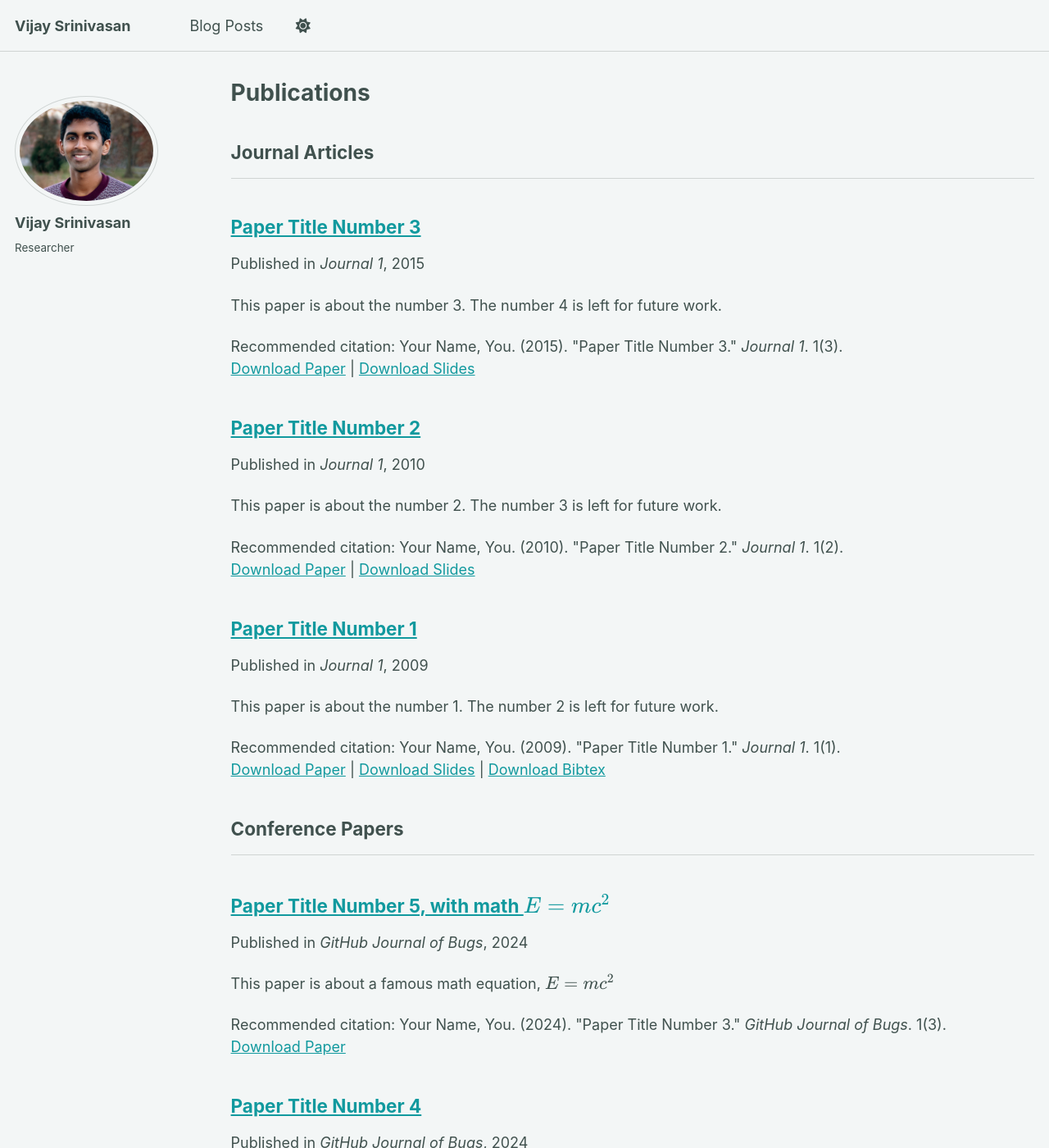
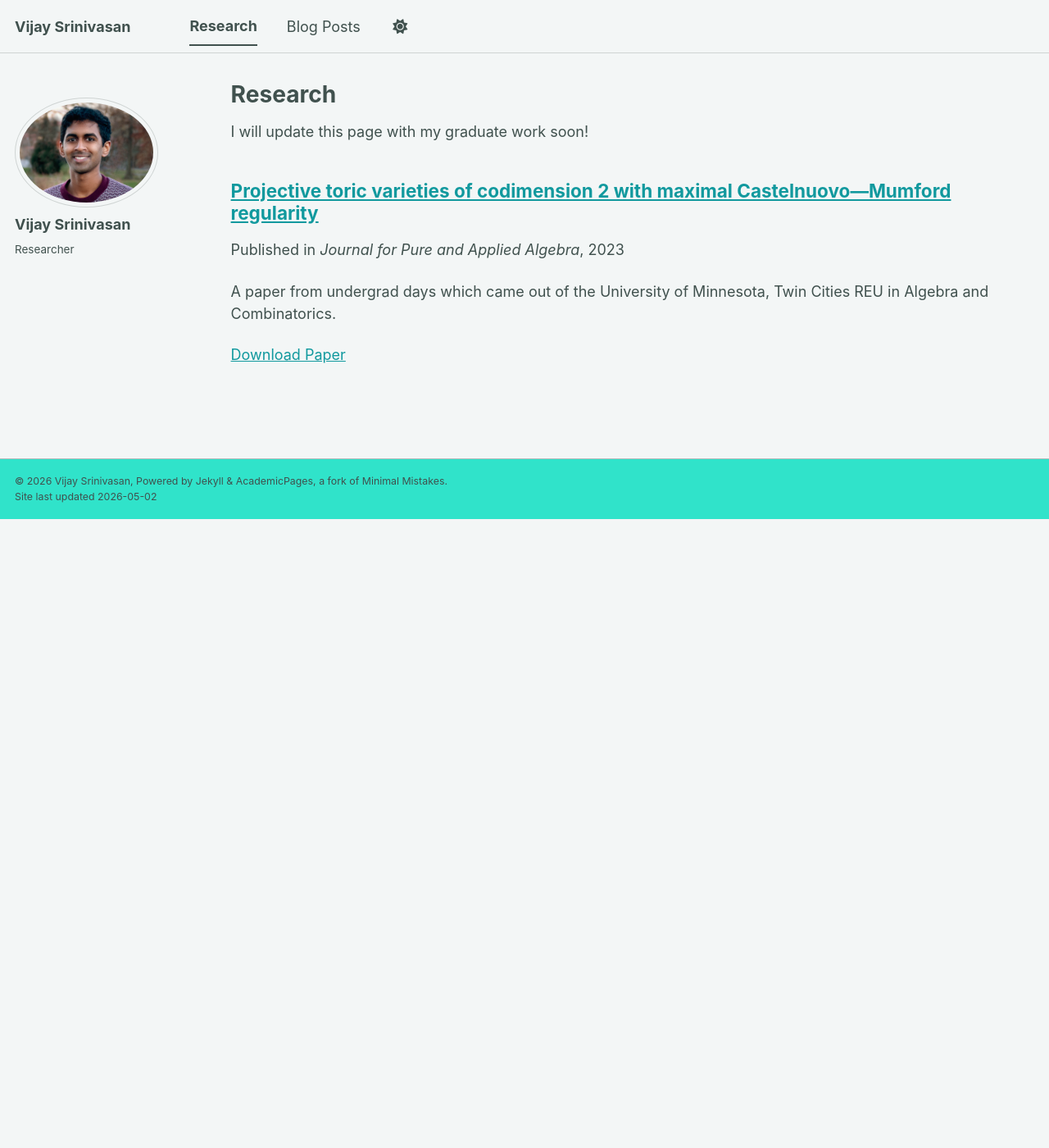
Before and after one commit to vr-srinivasan/vr-srinivasan.github.io, a Jekyll site: the page built from _pages/research.html, in a window 1280 px wide and 1400 px high. Shown: the whole window at 82% size. Built offline with Jekyll 4.4.1, drawn with Linux system fonts in a browser that asks for light colours; a script bundle is joined from its source files by our own code; library files that are not in the unit come from our copies; some of the changed text lies outside the part shown.

Commit message:
research page and new post

```diff
--- a/_config.yml
+++ b/_config.yml
@@ -84,12 +84,10 @@ author:
 
 # Publication Category - The following the list of publication categories and their headings
 publication_category:
-  books:
-    title: 'Books'
-  manuscripts:
-    title: 'Journal Articles'
-  conferences:
-    title: 'Conference Papers'
+  graduate:
+    title: 'Graduate work'
+  undergrad:
+    title: 'Undergraduate work'
 
 # Site Settings
 teaser                   :  # filename of teaser fallback teaser image placed in /images/ for social media previews
--- a/_data/navigation.yml
+++ b/_data/navigation.yml
@@ -8,8 +8,8 @@
 #      Markdown formatted page while the second is generated using JSON.
 
 main:
-  #- title: "Publications"
-    #url: /publications/
+  - title: "Research"
+    url: /research/
 
   #- title: #"Talks"
     #url: #/talks/
--- a/_pages/publications.html
+++ b/_pages/research.html
@@ -1,10 +1,10 @@
 ---
 layout: archive
-title: "Publications"
-permalink: /publications/
+title: "Research"
+permalink: /research/
 author_profile: true
 ---
-
+<p> I will update this page with my graduate work soon!</p>
 {% if site.author.googlescholar %}
   <div class="wordwrap">You can also find my articles on <a href="{{site.author.googlescholar}}">my Google Scholar profile</a>.</div>
 {% endif %}
@@ -12,7 +12,8 @@ author_profile: true
 {% include base_path %}
 
 <!-- New style rendering if publication categories are defined -->
-{% if site.publication_category %}
+<!-- first line formerly if site.publication_category -->
+{% if false %}
   {% for category in site.publication_category  %}
     {% assign title_shown = false %}
     {% for post in site.publications reversed %}
@@ -20,7 +21,7 @@ author_profile: true
         {% continue %}
       {% endif %}
       {% unless title_shown %}
-        <h2>{{ category[1].title }}</h2><hr />
+        <h2>{{ category[1].title }}</h2><hr/>
         {% assign title_shown = true %}
       {% endunless %}
       {% include archive-single.html %}
--- a/_publications/2009-10-01-paper-title-number-1.md
+++ /dev/null
@@ -1,14 +0,0 @@
----
-title: "Paper Title Number 1"
-collection: publications
-category: manuscripts
-permalink: /publication/2009-10-01-paper-title-number-1
-excerpt: 'This paper is about the number 1. The number 2 is left for future work.'
-date: 2009-10-01
-venue: 'Journal 1'
-slidesurl: 'https://academicpages.github.io/files/slides1.pdf'
-paperurl: 'https://academicpages.github.io/files/paper1.pdf'
-bibtexurl: 'https://academicpages.github.io/files/bibtex1.bib'
-citation: 'Your Name, You. (2009). &quot;Paper Title Number 1.&quot; <i>Journal 1</i>. 1(1).'
----
-The contents above will be part of a list of publications, if the user clicks the link for the publication than the contents of section will be rendered as a full page, allowing you to provide more information about the paper for the reader. When publications are displayed as a single page, the contents of the above "citation" field will automatically be included below this section in a smaller font.
--- a/_publications/2010-10-01-paper-title-number-2.md
+++ /dev/null
@@ -1,14 +0,0 @@
----
-title: "Paper Title Number 2"
-collection: publications
-category: manuscripts
-permalink: /publication/2010-10-01-paper-title-number-2
-excerpt: 'This paper is about the number 2. The number 3 is left for future work.'
-date: 2010-10-01
-venue: 'Journal 1'
-slidesurl: 'https://academicpages.github.io/files/slides2.pdf'
-paperurl: 'https://academicpages.github.io/files/paper2.pdf'
-citation: 'Your Name, You. (2010). &quot;Paper Title Number 2.&quot; <i>Journal 1</i>. 1(2).'
----
-
-The contents above will be part of a list of publications, if the user clicks the link for the publication than the contents of section will be rendered as a full page, allowing you to provide more information about the paper for the reader. When publications are displayed as a single page, the contents of the above "citation" field will automatically be included below this section in a smaller font.
--- a/_publications/2015-10-01-paper-title-number-3.md
+++ /dev/null
@@ -1,14 +0,0 @@
----
-title: "Paper Title Number 3"
-collection: publications
-category: manuscripts
-permalink: /publication/2015-10-01-paper-title-number-3
-excerpt: 'This paper is about the number 3. The number 4 is left for future work.'
-date: 2015-10-01
-venue: 'Journal 1'
-slidesurl: 'https://academicpages.github.io/files/slides3.pdf'
-paperurl: 'https://academicpages.github.io/files/paper3.pdf'
-citation: 'Your Name, You. (2015). &quot;Paper Title Number 3.&quot; <i>Journal 1</i>. 1(3).'
----
-
-The contents above will be part of a list of publications, if the user clicks the link for the publication than the contents of section will be rendered as a full page, allowing you to provide more information about the paper for the reader. When publications are displayed as a single page, the contents of the above "citation" field will automatically be included below this section in a smaller font.
--- /dev/null
+++ b/_publications/2023-01-01-toric.md
@@ -0,0 +1,13 @@
+---
+title: Projective toric varieties of codimension 2 with maximal Castelnuovo—Mumford regularity
+collection: publications
+#category: undergrad
+permalink: /research/toric
+excerpt: A paper from undergrad days which came out of the University of Minnesota, Twin Cities REU in Algebra and Combinatorics.
+date: 2023-01-01
+venue: 'Journal for Pure and Applied Algebra'
+slidesurl: #'https://academicpages.github.io/files/slides1.pdf'
+paperurl: 'https://arxiv.org/abs/2106.12667'
+bibtexurl: #'https://academicpages.github.io/files/bibtex1.bib'
+citation: #'Your Name, You. (2009). &quot;Paper Title Number 1.&quot; <i>Journal 1</i>. 1(1).'
+---
--- a/_publications/2025-06-08-paper-title-number-5.md
+++ /dev/null
@@ -1,13 +0,0 @@
----
-title: "Paper Title Number 5, with math $$E=mc^2$$"
-collection: publications
-category: conferences
-permalink: /publication/2024-02-17-paper-title-number-4
-excerpt: 'This paper is about a famous math equation, $$E=mc^2$$'
-date: 2024-02-17
-venue: 'GitHub Journal of Bugs'
-paperurl: 'https://academicpages.github.io/files/paper3.pdf'
-citation: 'Your Name, You. (2024). &quot;Paper Title Number 3.&quot; <i>GitHub Journal of Bugs</i>. 1(3).'
----
-
-Using [MathJax](https://www.mathjax.org/) in the description is supported - $$E=mc^2$$ - however, the use must be mindful that the default delimiters are `$$...$$` and `\\[...\\]` which differs from the `$...$` that is typically expected.
```
Also changed, not shown: _posts/2026-04-01-pn-simply-connected.md (+1 -0 lines), _posts/2026-05-01-eleven-torsion.md (+2 -1 lines), _posts/2026-05-16-biquadratic.md (added, +92 -0 lines), _publications/2024-02-17-paper-title-number-4.md (deleted, +0 -13 lines).
